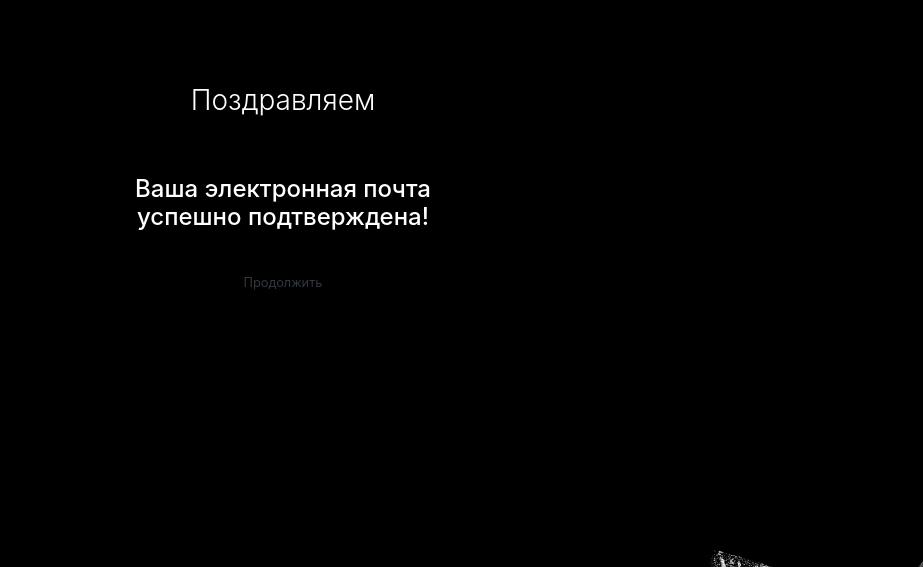
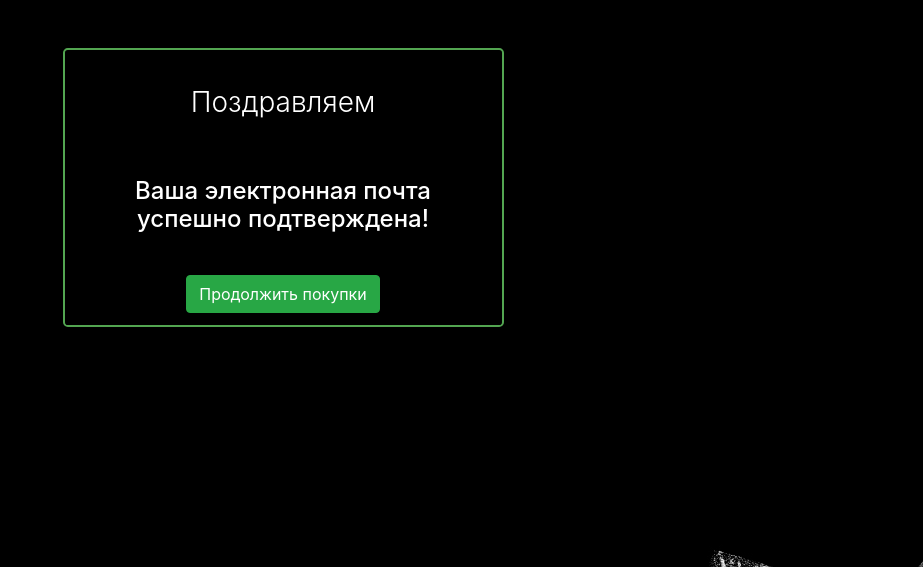
Before and after one commit to sound1ust/Store_project_Django, a Django app: template store-server/store/users/templates/users/email_verification.html in a window 1280 px wide. Shown: the top 567 px of the page, without its empty margins (357-1280 px from the left). Run offline with Django 3.2, Linux system fonts and the light colour scheme; the template is opened without the code that fills it, so the values that code supplies are empty; some libraries are stand-ins or nearby versions.

Commit message:
Some frontend of email_verification page

```diff
--- a/store-server/store/static/vendor/css/products.css
+++ b/store-server/store/static/vendor/css/products.css
@@ -1,5 +1,5 @@
 body {
-    background-color: black;
+    background: url("../img/XSTORE.jpg") no-repeat center top fixed;
     -webkit-background-size: cover;
     -moz-background-size: cover;
     background-size: cover;
--- a/store-server/store/users/templates/users/email_verification.html
+++ b/store-server/store/users/templates/users/email_verification.html
@@ -5,15 +5,18 @@
             <div class="container">
                 <div class="row justify-content-center">
                     <div class="col-lg-5">
-                        <div class="card shadow-lg border-0 rounded-lg mt-5">
+                        <div class="card shadow-lg border-2 rounded-lg mt-5">
                             <div class="card-header"><h3 class="text-center font-weight-light my-4">Поздравляем</h3>
                             </div>
                             <div class="card-body text-center">
                                 <h4>Ваша электронная почта успешно подтверждена!</h4>
                             </div>
                             <div class="card-footer text-center">
-                                <div class="small"><a href="{% url 'products:index' %}">Продолжить</a></div>
-                            </div>
+                                    <a class="btn btn-success"
+                                       href="{% url 'products:index' %}">
+                                        Продолжить покупки
+                                    </a>
+                                </div>
                         </div>
                     </div>
                 </div>
```
Also changed, not shown: store-server/store/db.sqlite3.
